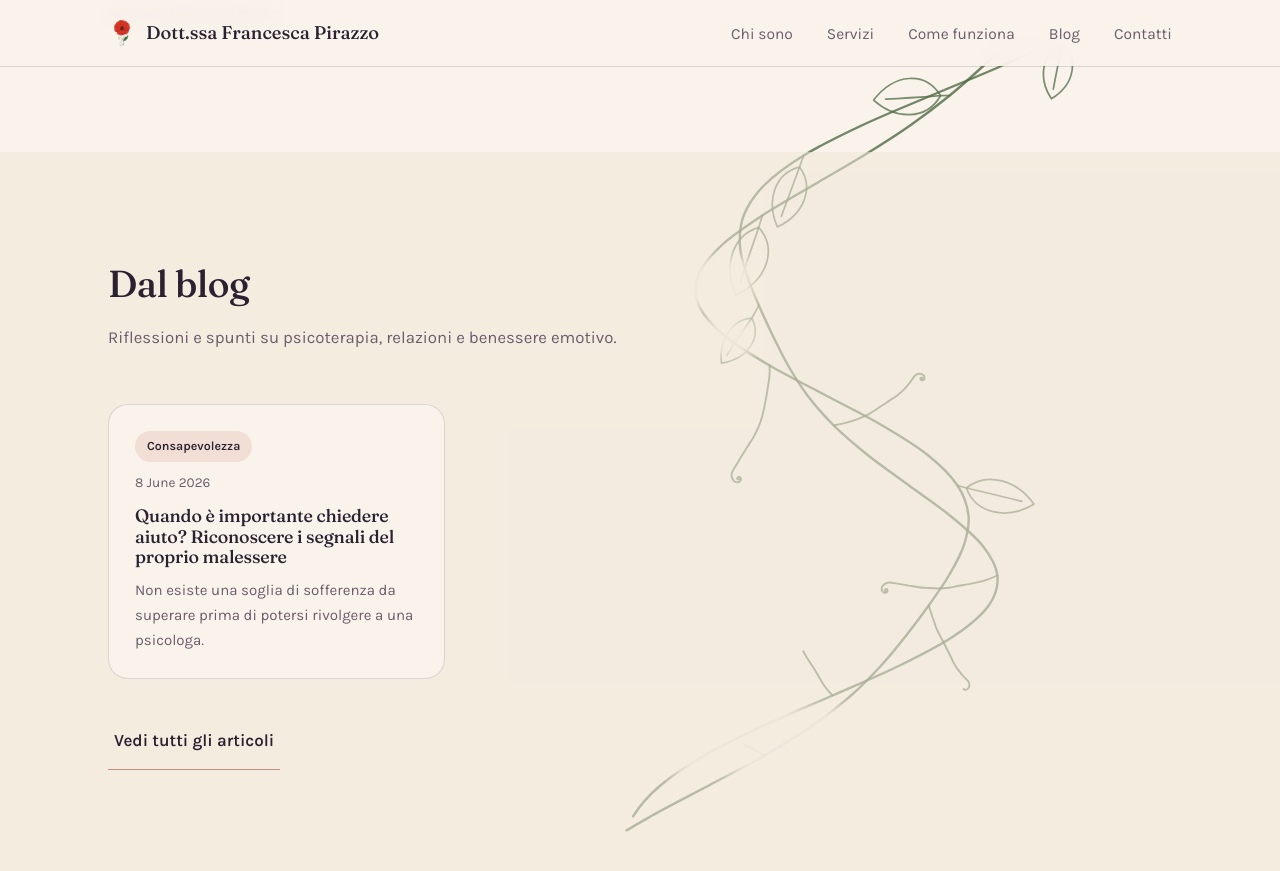
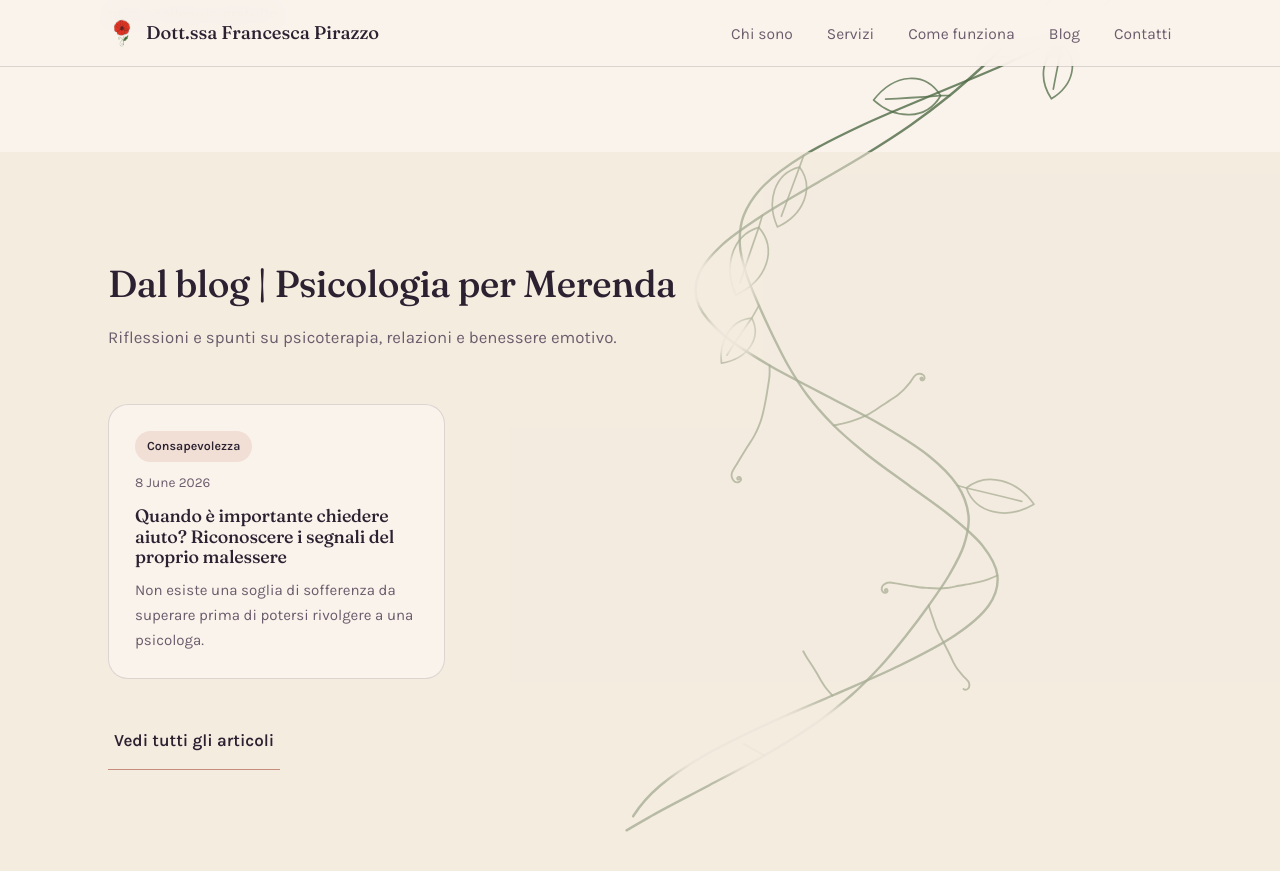
Before and after one commit to Manuelgujo/demo-franci, a Jekyll site: the page built from index.html, in a window 1280 px wide and 900 px high, scrolled down 2621 px. Shown: the top 871 px of the window. Built offline with Jekyll 4.4.1, drawn with Linux system fonts in a browser that asks for light colours.

Commit message:
Update index.html

```diff
--- a/index.html
+++ b/index.html
@@ -142,7 +142,7 @@ description: "Francesca Pirazzo, psicologa specializzata in psicoterapia integra
 <section id="blog" class="band">
   <div class="wrap">
     <div class="sec-head">
-      <h2>Dal blog</h2>
+      <h2>Dal blog | Psicologia per Merenda </h2>
       <p>Riflessioni e spunti su psicoterapia, relazioni e benessere emotivo.</p>
     </div>
     <div class="blog-grid">
```
